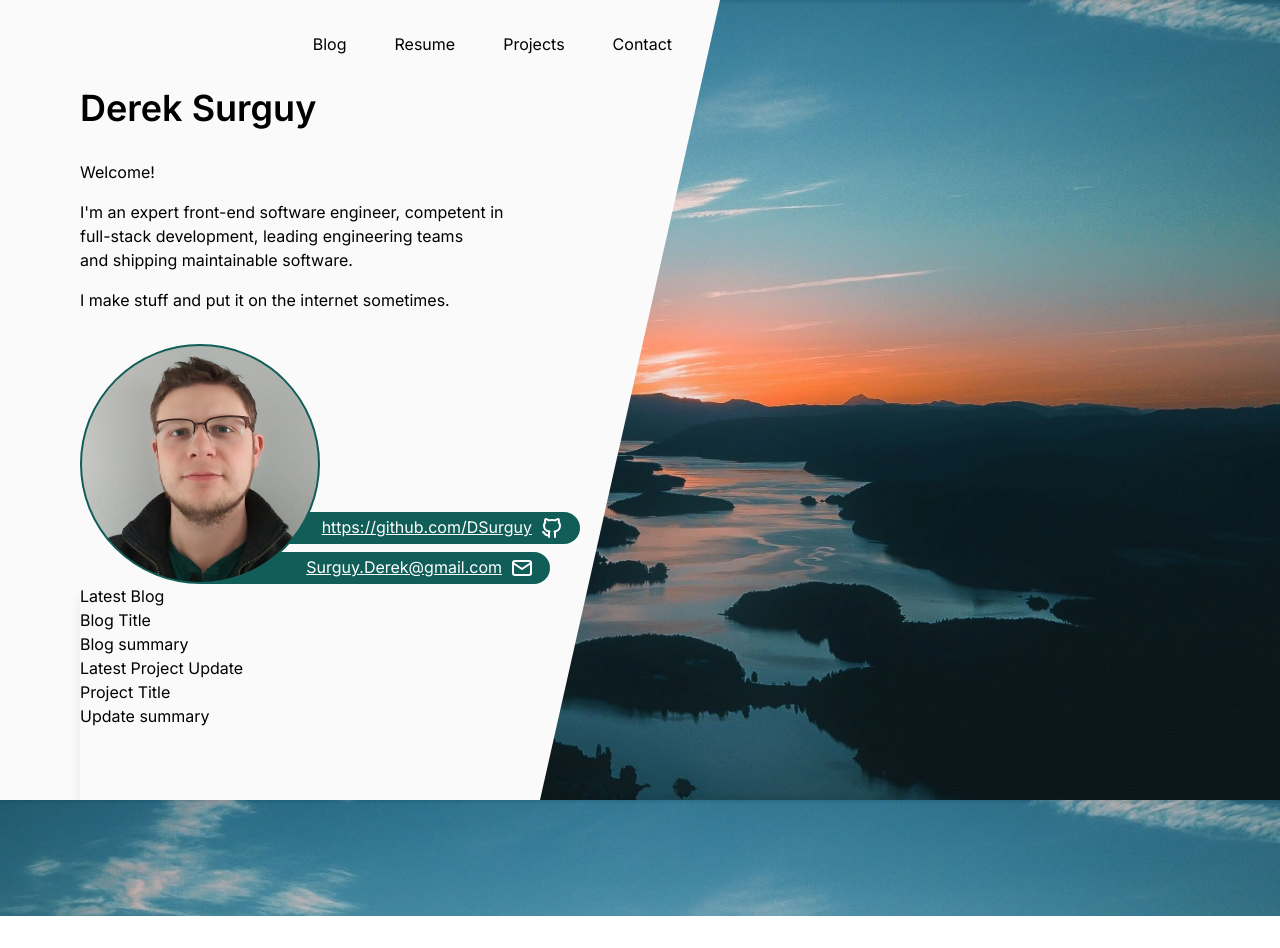
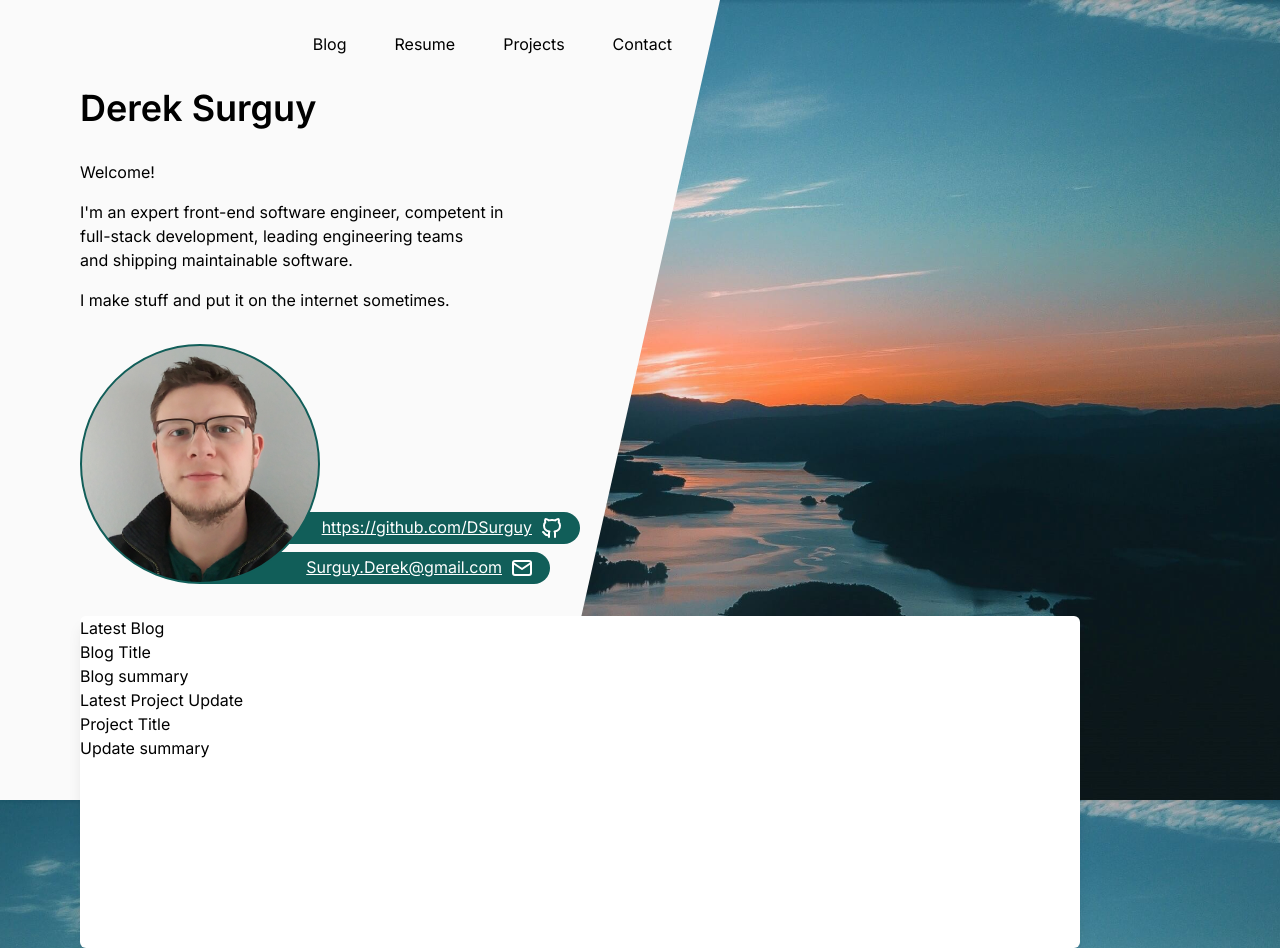
Before and after one commit to DSurguy/surgingforward.net, a Next.js app: page / in a window 1280 px wide. Before the commit the page ends 916 px from the top, so only its background shows below. Built offline with nearby package versions, Linux system fonts and the light colour scheme.

Commit message:
Move transition element to background to allow content scroll

```diff
--- a/app/MainContainer.tsx
+++ b/app/MainContainer.tsx
@@ -7,20 +7,14 @@ import Menu from "./components/Menu";
 import MailIcon from "./sharedComponents/icons/MailIcon";
 import GithubIcon from "./sharedComponents/icons/GithubIcon";
 
-const layouts = {
-  big: {
-    width: '56.25%',
-    yMargin: '50px'
-  }
-}
+const backgroundBaseClass = "main-bg bg-neutral-50 w-screen h-screen fixed top-0 left-0 z-0 transition-[clip-path] duration-200 ease-out"
 
 export default function MainComponent() {
   const router = useRouter();
   const [transitionTo, setTransitionTo] = useState<null | string>(null);
-  const baseMainClass = "main-home bg-neutral-50"
 
-  const className = useMemo(() => {
-    return transitionTo ? twMerge(baseMainClass, 'transition') : baseMainClass;
+  const backgroundClassName = useMemo(() => {
+    return transitionTo ? twMerge(backgroundBaseClass, 'navigating') : backgroundBaseClass;
   }, [transitionTo])
 
   const handleClick = (e: MouseEvent<HTMLAnchorElement>, target: string) => {
@@ -32,12 +26,12 @@ export default function MainComponent() {
     if( transitionTo ) {
       setTimeout(() => {
         router.push(transitionTo)
-      }, 251)
+      }, 201)
     }
   }, [transitionTo])
 
-  const mainContent = <>
-    <Menu onMenuItemClick={handleClick} />
+  const mainContent = <div className="relative z-10">
+    <Menu onMenuItemClick={handleClick} className="p-8 pr-12 w-[720px]" />
     <div className="ml-20">
       <h1 className="text-4xl font-semibold pb-8">Derek Surguy</h1>
       <div className="w-[500px]">
@@ -49,7 +43,7 @@ export default function MainComponent() {
         </p>
         <p className="pb-8">I make stuff and put it on the internet sometimes.</p>
       </div>
-      <div className="relative h-[240px]">
+      <div className="relative h-[240px] mb-8">
         <div className="headshot absolute w-[240px] h-[240px] rounded-full border-teal-800 border-2 z-10"></div>
         <div className="bg-teal-800 text-white flex h-[32px] w-[350px] rounded-r-full absolute z-0 bottom-[40px] left-[150px] justify-end items-center">
           <a href="https://github.com/DSurguy" className="underline mr-2 mt-[-2px]">https://github.com/DSurguy</a>
@@ -60,7 +54,7 @@ export default function MainComponent() {
           <MailIcon className="mr-4" />
         </div>
       </div>
-      <div className="w-[1000px] h-[332px] shadow-lg">
+      <div className="w-[1000px] h-[332px] shadow-lg bg-white rounded-md">
         <div>
           <h2>Latest Blog</h2>
           <h3>Blog Title</h3>
@@ -73,11 +67,12 @@ export default function MainComponent() {
         </div>
       </div>
     </div>
-  </>
+  </div>
 
   return (
-    <main className={className}>
+    <main>
       {!transitionTo && mainContent}
+      <div className={backgroundClassName}></div>
     </main>
   )
 }
--- a/app/components/Menu.tsx
+++ b/app/components/Menu.tsx
@@ -2,15 +2,21 @@
 
 import Link from "next/link"
 import { MouseEvent } from "react"
+import { twMerge } from "tailwind-merge"
 
 type Props = {
-  onMenuItemClick: (e: MouseEvent<HTMLAnchorElement>, target: string) => void
+  onMenuItemClick: (e: MouseEvent<HTMLAnchorElement>, target: string) => void;
+  className?: string;
 }
+
 const itemClass = "ml-12 text-black hover:text-gray-700 hover:underline transition-colors duration-200"
 
-export default function Menu({ onMenuItemClick }: Props) {
+const baseClassName = "flex justify-end";
+
+export default function Menu({ className, onMenuItemClick }: Props) {
+  const mergedClassName = twMerge(baseClassName, className)
   return (
-    <nav className="flex p-8 pr-12 w-[720px] justify-end">
+    <nav className={mergedClassName}>
       <Link href="/blog" passHref legacyBehavior>
         <a className={itemClass} onClick={e => (onMenuItemClick(e, '/blog'))}>Blog</a>
       </Link>
--- a/app/globals.css
+++ b/app/globals.css
@@ -35,15 +35,16 @@ body {
 }
 
 @layer components {
-  .main-home {
-    clip-path: polygon(0 0, 720px 0, 540px 100%, 0 100%);
-    transition: clip-path 0.5s ease;
-    width: 100vw;
-    height: 100vh;
+  .main-bg {
+    clip-path: polygon(
+      0 0,
+      720px 0,
+      540px 100%,
+      0 100%
+    );
   }
 
-  .main-home.transition {
-    transition: clip-path 0.25s ease;
+  .main-bg.navigating {
     clip-path: polygon(
       21.875vw 50px,
       78.125vw 50px,
```
